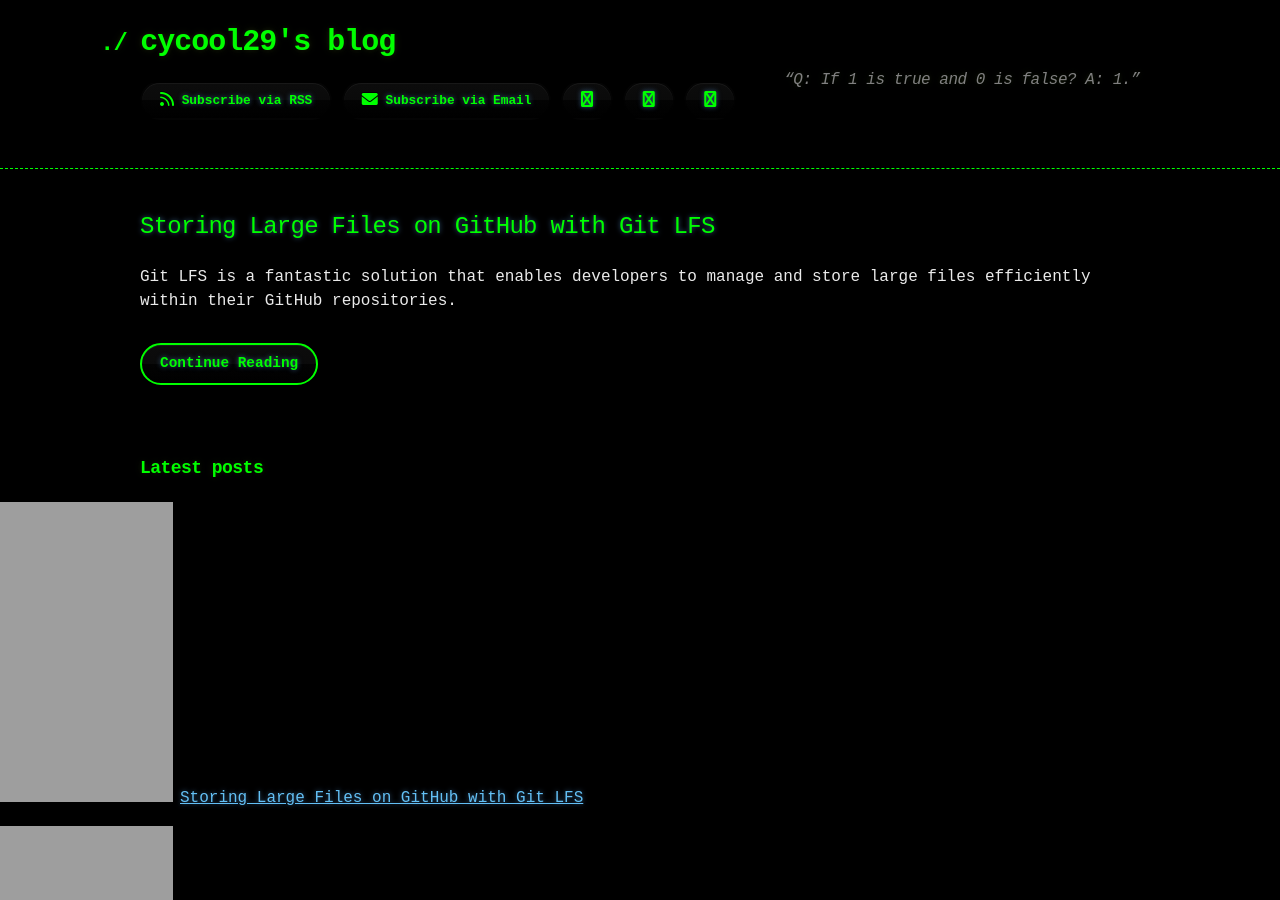
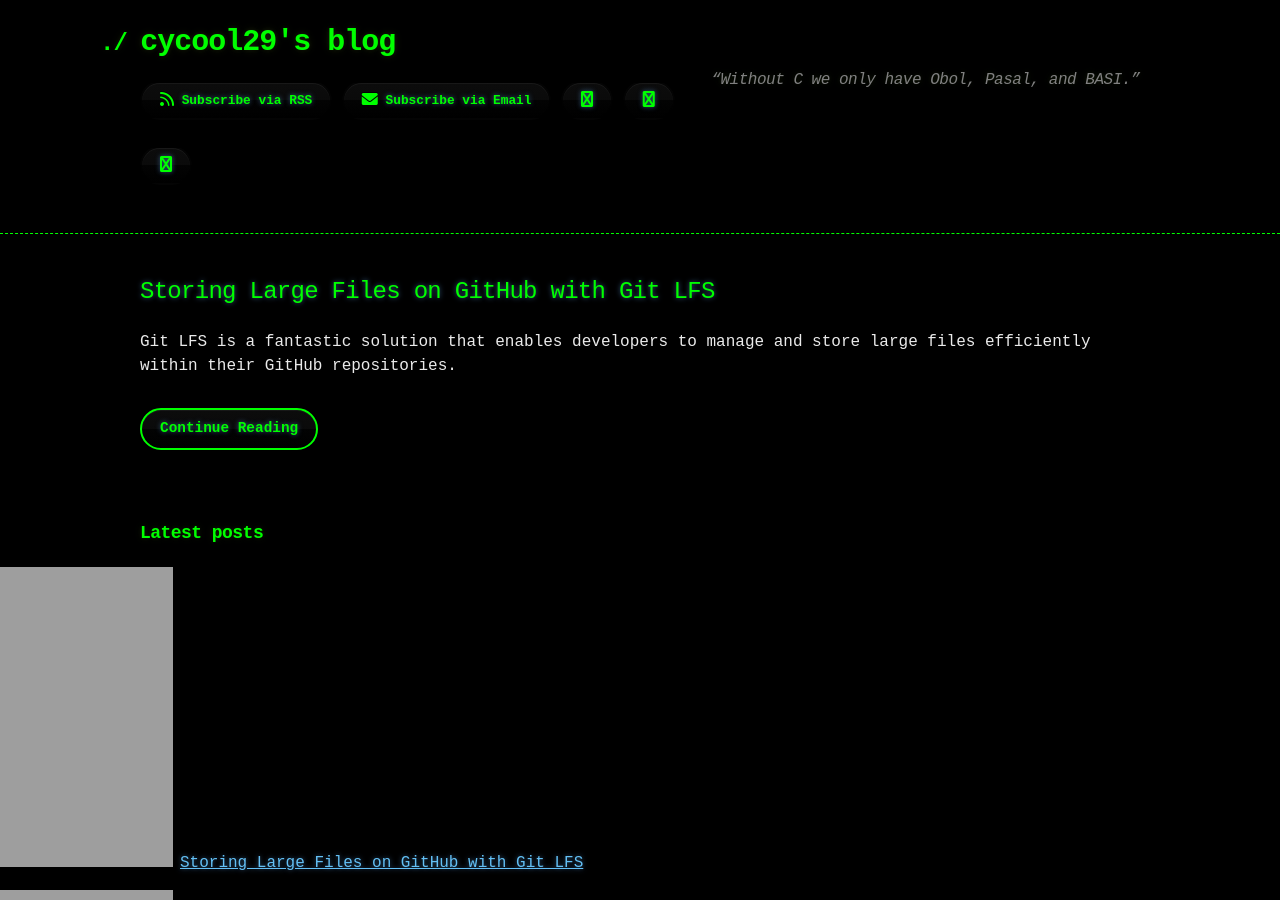
Before and after one commit to cycool29/cycool29.github.io, a Jekyll site: the page built from index.md, in a window 1280 px wide and 900 px high. Built offline with Jekyll 4.4.1, drawn with Linux system fonts in a browser that asks for light colours; a style sheet for code colours, icons or effects is not loaded.

Commit message:
Update quotes

```diff
--- a/_config.yml
+++ b/_config.yml
@@ -1,5 +1,5 @@
 title: cycool29's blog
-description: "“Q: If 1 is true and 0 is false? A: 1.” "
+description: "“Without C we only have Obol, Pasal, and BASI.” "
 bio: A high school student. Intermediate in Python, Git, Bash. Learning JavaScript. He/Him. "
 author: cycool29
 url: https://cycool29.github.io
```
